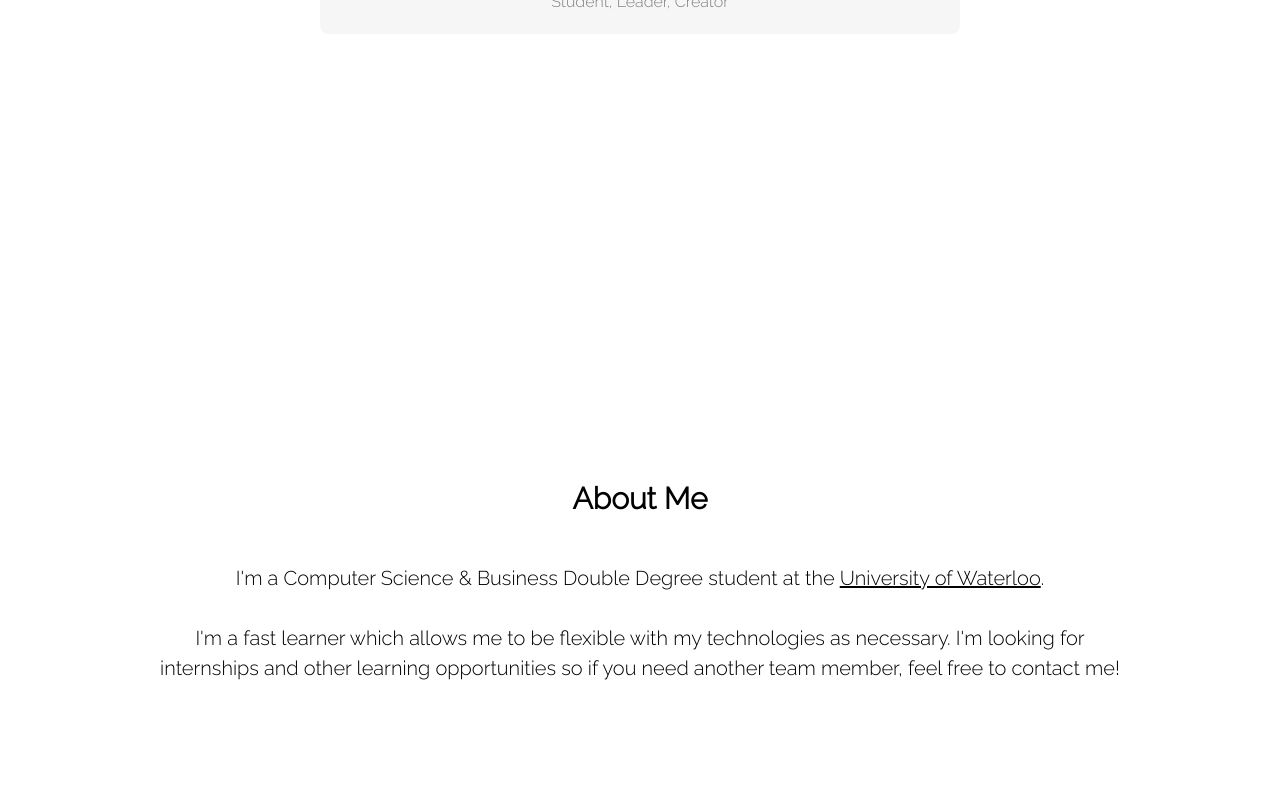
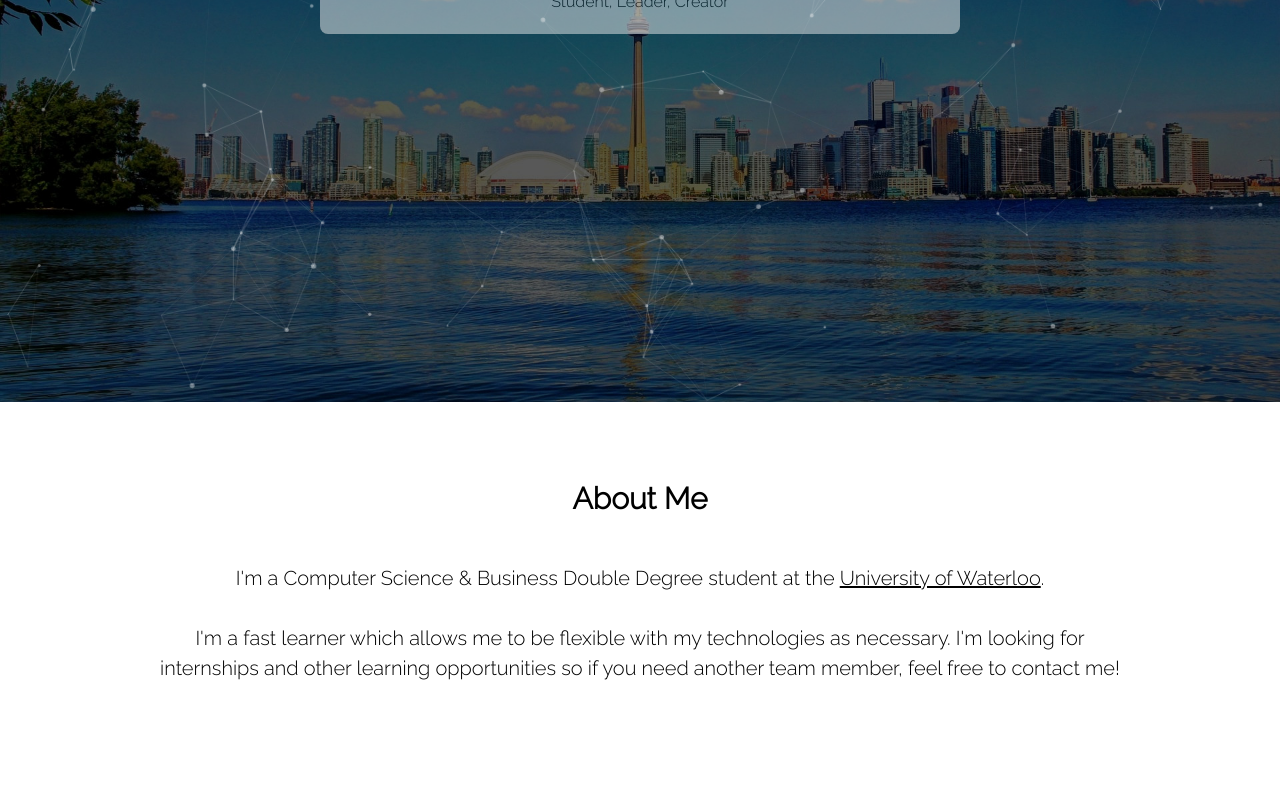
Before and after one commit to roushc-ux/roushc-ux.github.io, a plain HTML site: page index.html in a window 1280 px wide. Shown: the part 238-1028 px from the top of the page. Drawn offline with nearby package versions, Linux system fonts and the light colour scheme.

Commit message:
style sheet

```diff
--- a/stylesheet.css
+++ b/stylesheet.css
@@ -4,7 +4,7 @@
     width: 100%;
     height: 100%;
     /*background-color: #000000;*/
-    background-image: url("images/Background.jpg");
+    background-image: url("Background.jpg");
     background-attachment: fixed;
     background-repeat: no-repeat;
     background-size: cover;
```
